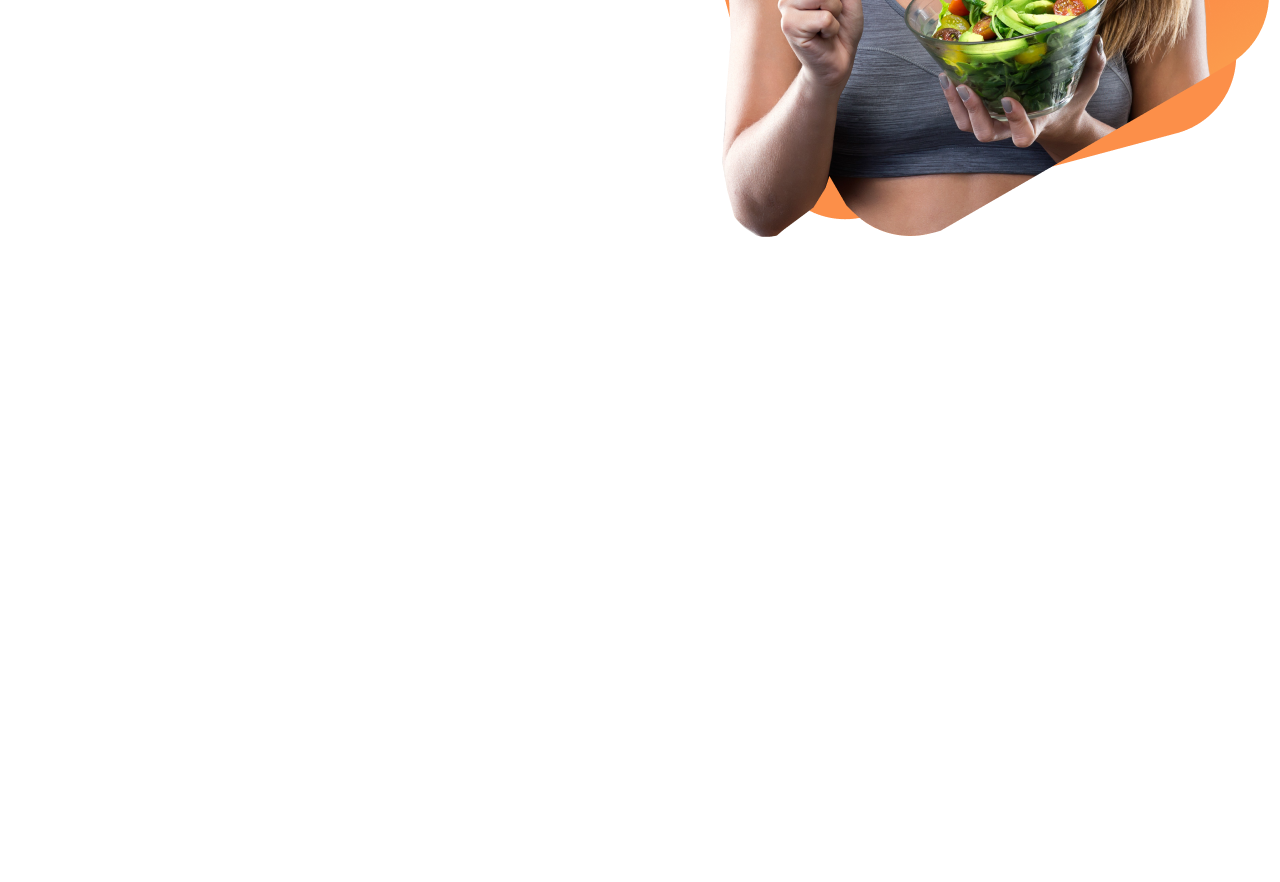
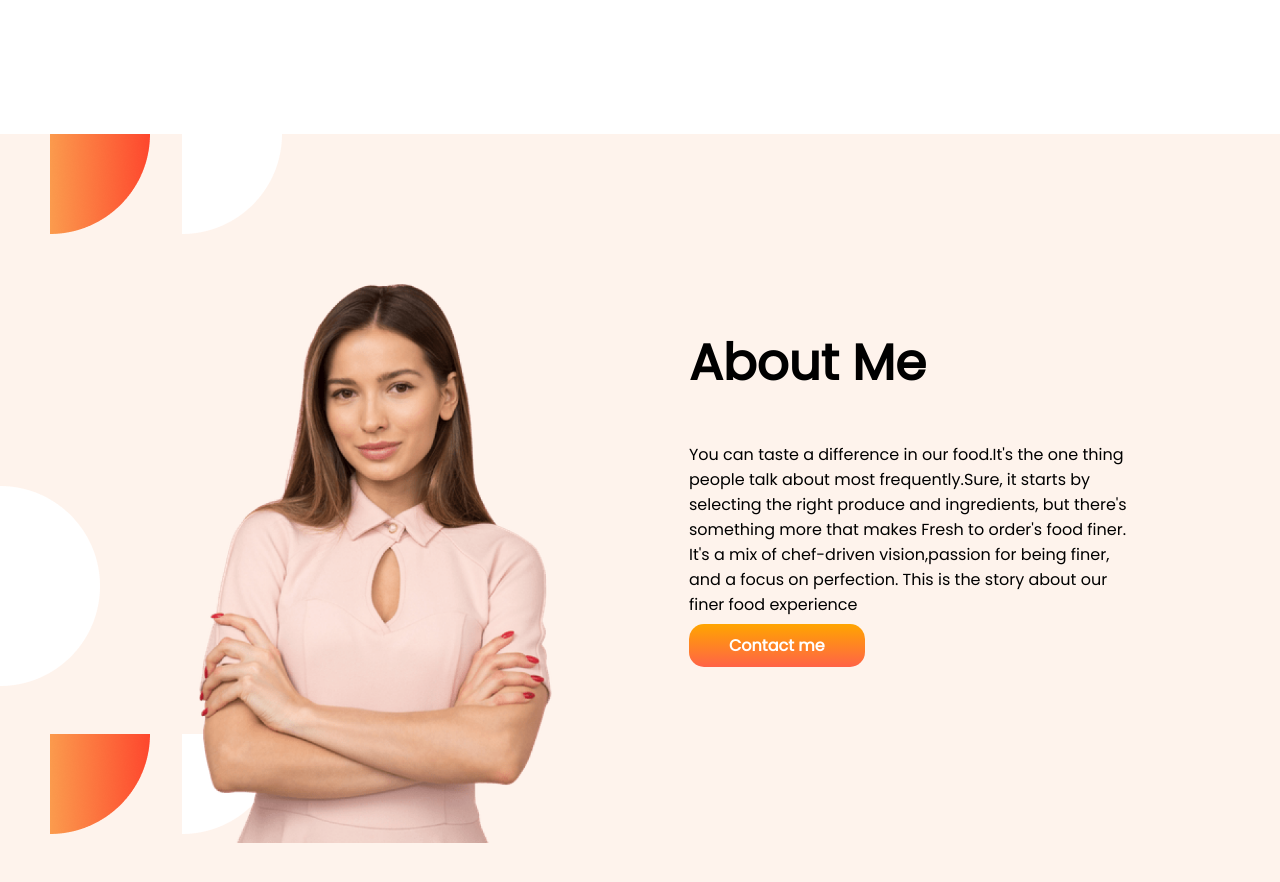
Before and after one commit to saifulislammunna/food-network, a plain HTML site: page index.html in a window 1280 px wide. Shown: the part 640-1522 px from the top of the page. Before the commit the page ends 1071 px from the top, so only its background shows below. Drawn offline with Linux system fonts and the light colour scheme.

Commit message:
about added

```diff
--- a/index.html
+++ b/index.html
@@ -22,5 +22,15 @@
         </div>
 
     </section>
+    <section class="flexible-container about-me">
+        <div class="half-width">
+            <img src="images/female/Person Image.png" alt="">
+        </div>
+        <div class="half-width">
+            <h1>About Me</h1>
+            <p>You can taste a difference in our food.It's the one thing people talk about most frequently.Sure, it starts by selecting the right produce and ingredients, but there's something more that makes Fresh to order's food finer. It's a mix of chef-driven vision,passion for being finer, and a focus on perfection. This is the story about our finer food experience</p>
+            <a class="link-button" target=_blank href="">Contact me</a>
+        </div>
+    </section>
 </body>
 </html>
--- a/style.css
+++ b/style.css
@@ -1,5 +1,6 @@
 body {
   font-family: "Poppins", sans-serif;
+  margin: 0;
 }
 h1 {
   font-size: 50px;
@@ -9,11 +10,23 @@ h1 {
 }
 .half-width {
   width: 50%;
+  padding-left: 5%;
+}
+.half-width img {
+  width: 80%;
 }
 .flexible-container {
   display: flex;
   padding: 150px;
 }
+.about-me {
+  background-image: url(images/shapes/7.png);
+}
 .link-button {
   text-decoration: none;
+  background-image: linear-gradient(orange, tomato);
+  padding: 10px 40px;
+  color: white;
+  font-weight: 700;
+  border-radius: 15px;
 }
```
